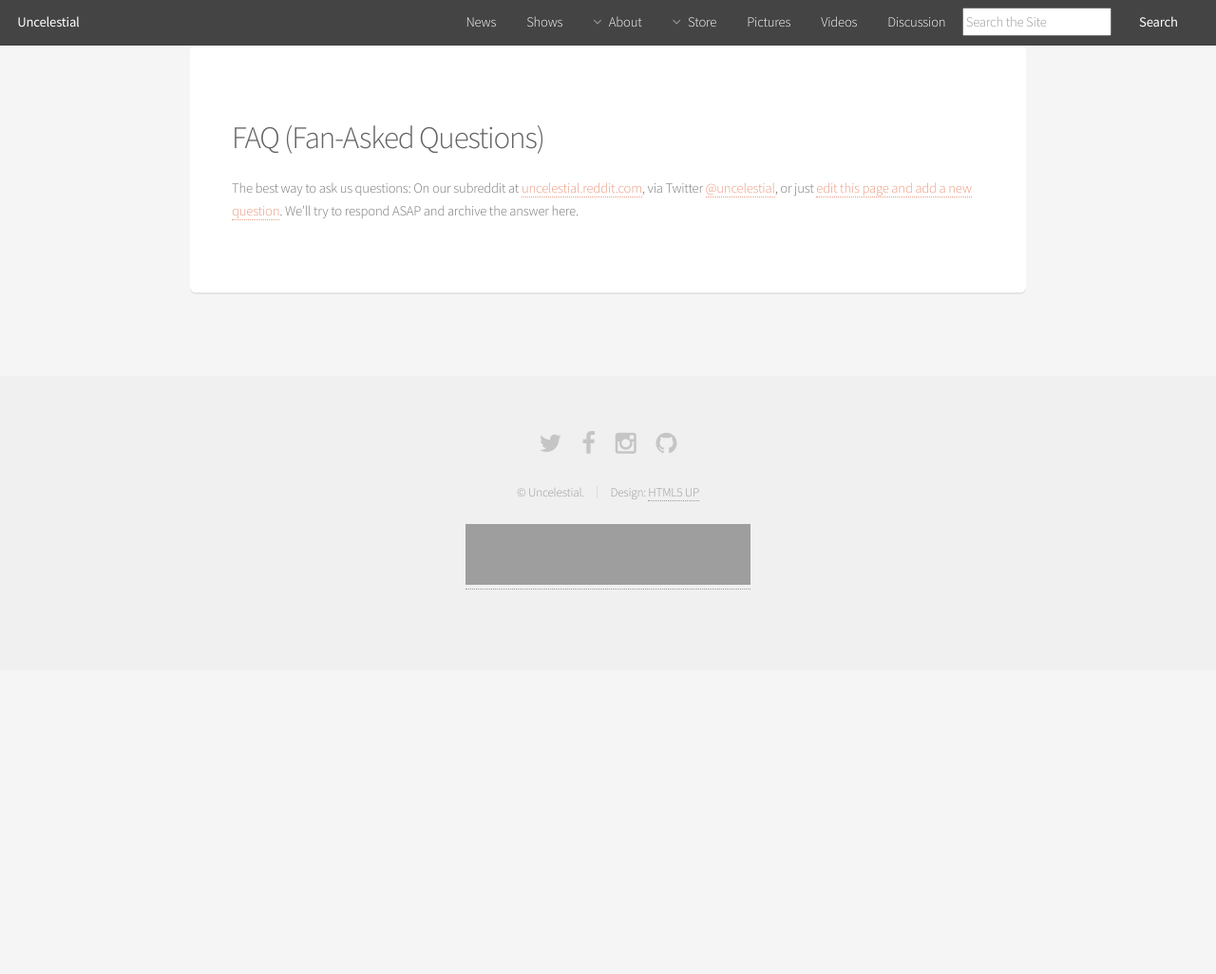
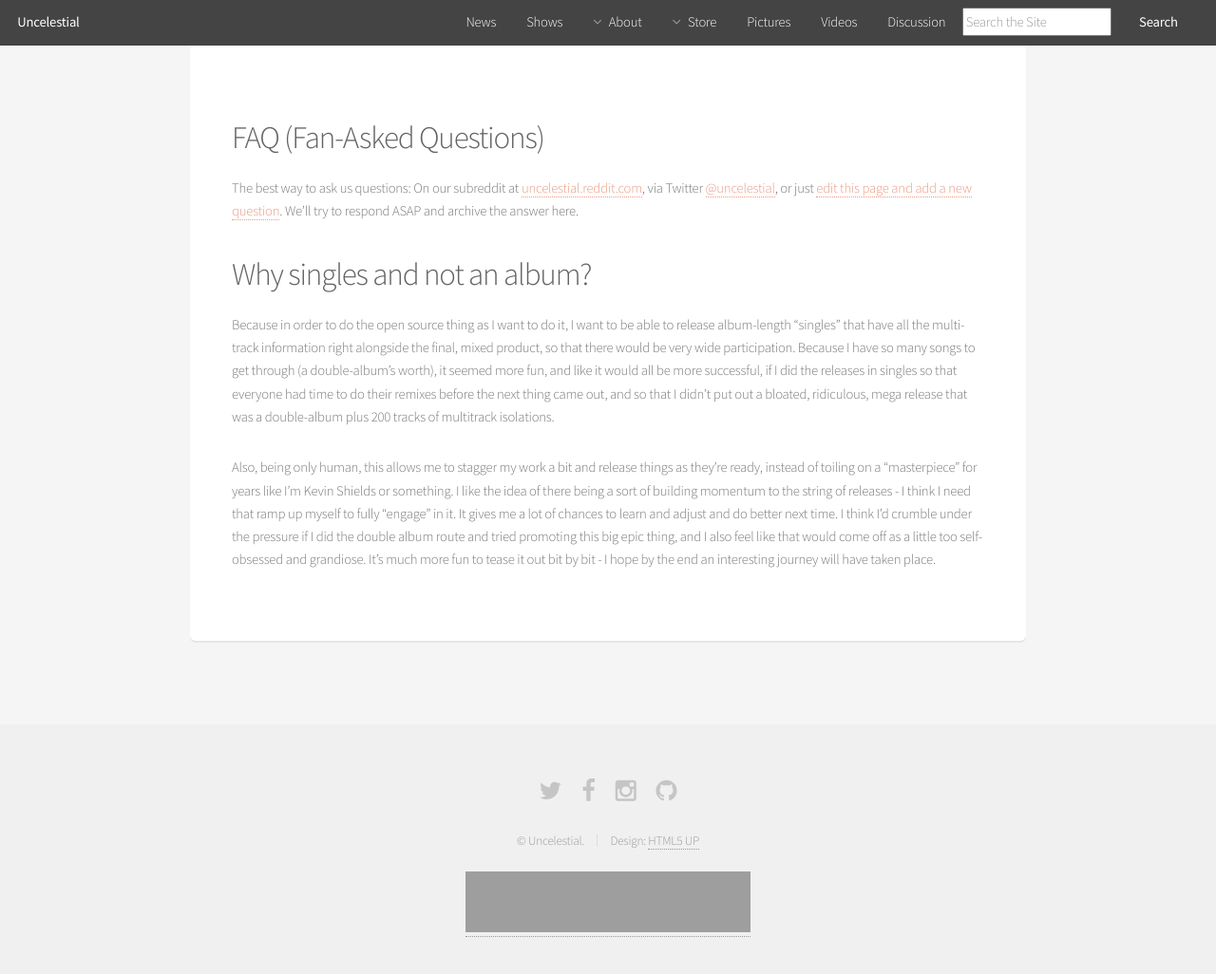
Before and after one commit to tvconefive/uncelestial.github.io, a Jekyll site: the page built from faq.md, in a window 1280 px wide and 1073 px high. Shown: the top 1026 px of the window at 95% size. Built offline with Jekyll 4.4.1, drawn with Linux system fonts in a browser that asks for light colours; comment, search, counter and statistics services are not loaded; grey boxes are pictures that could not be loaded.

Commit message:
Update faq.md

```diff
--- a/faq.md
+++ b/faq.md
@@ -6,3 +6,25 @@ description: Maybe this will get me out of having to do interviews.
 ## FAQ (Fan-Asked Questions)
 
 The best way to ask us questions: On our subreddit at [uncelestial.reddit.com](http://uncelestial.reddit.com), via Twitter [@uncelestial](https://www.twitter.com/uncelestial), or just [edit this page and add a new question](https://github.com/uncelestial/uncelestial.github.io/edit/master/faq.md). We'll try to respond ASAP and archive the answer here.
+
+
+## Why singles and not an album?
+
+Because in order to do the open source thing as I want to do it, I want to be able to
+release album-length "singles" that have all the multi-track information right alongside
+the final, mixed product, so that there would be very wide participation. Because I have
+so many songs to get through (a double-album's worth), it seemed more fun, and like it
+would all be more successful, if I did the releases in singles so that everyone had time
+to do their remixes before the next thing came out, and so that I didn't put out a
+bloated, ridiculous, mega release that was a double-album plus 200 tracks of multitrack
+isolations.
+
+Also, being only human, this allows me to stagger my work a bit and release
+things as they're ready, instead of toiling on a "masterpiece" for years like I'm Kevin
+Shields or something. I like the idea of there being a sort of building momentum to the
+string of releases - I think I need that ramp up myself to fully "engage" in it. It gives
+me a lot of chances to learn and adjust and do better next time. I think I'd crumble under
+the pressure if I did the double album route and tried promoting this big epic thing, and I
+also feel like that would come off as a little too self-obsessed and grandiose. It's much
+more fun to tease it out bit by bit - I hope by the end an interesting journey will have
+taken place.
```
